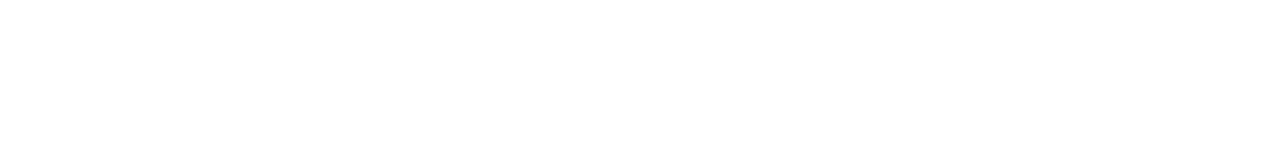
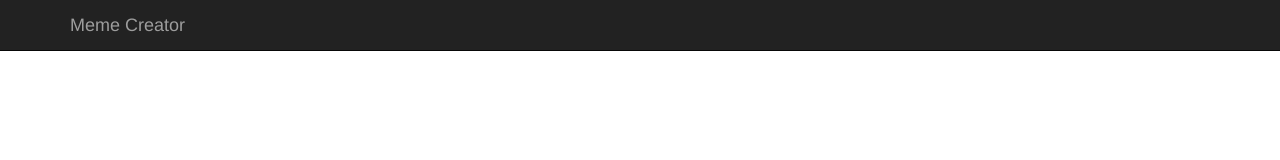
Before and after one commit to joseph-hill042/memeCreator, a website: page index.html in a window 1280 px wide. Drawn offline with nearby package versions, Linux system fonts and the light colour scheme.

Commit message:
Built canvas area

```diff
--- a/index.html
+++ b/index.html
@@ -1,10 +1,33 @@
-<!DOCTYPE html>
+<!doctype html>
 <html lang="en">
 <head>
-    <meta charset="UTF-8">
-    <title>Title</title>
+  <meta charset="UTF-8">
+  <meta name="viewport"
+        content="width=device-width, user-scalable=no, initial-scale=1.0, maximum-scale=1.0, minimum-scale=1.0">
+  <meta http-equiv="X-UA-Compatible" content="ie=edge">
+  <title>Meme Creator</title>
+  <link rel="stylesheet" href="https://maxcdn.bootstrapcdn.com/bootstrap/3.3.7/css/bootstrap.min.css" integrity="sha384-BVYiiSIFeK1dGmJRAkycuHAHRg32OmUcww7on3RYdg4Va+PmSTsz/K68vbdEjh4u" crossorigin="anonymous">
 </head>
 <body>
+<nav class="navbar navbar-inverse navbar-fixed-top">
+  <div class="container">
+    <div class="navbar-header">
+      <a class="navbar-brand" href="/">Meme Creator</a>
+    </div>
+    <div id="navbar" class="collapse navbar-collapse">
+    </div>
+    <!--/.nav-collapse -->
+  </div>
+</nav>
 
+  <div class="body">
+
+    <div class="canvas-area">
+      <canvas id="imgCanvas" class="img-canvas">
+        Canvas Not supported in your browser... Sorry!
+      </canvas>
+    </div>
+
+  </div>
 </body>
 </html>
```
